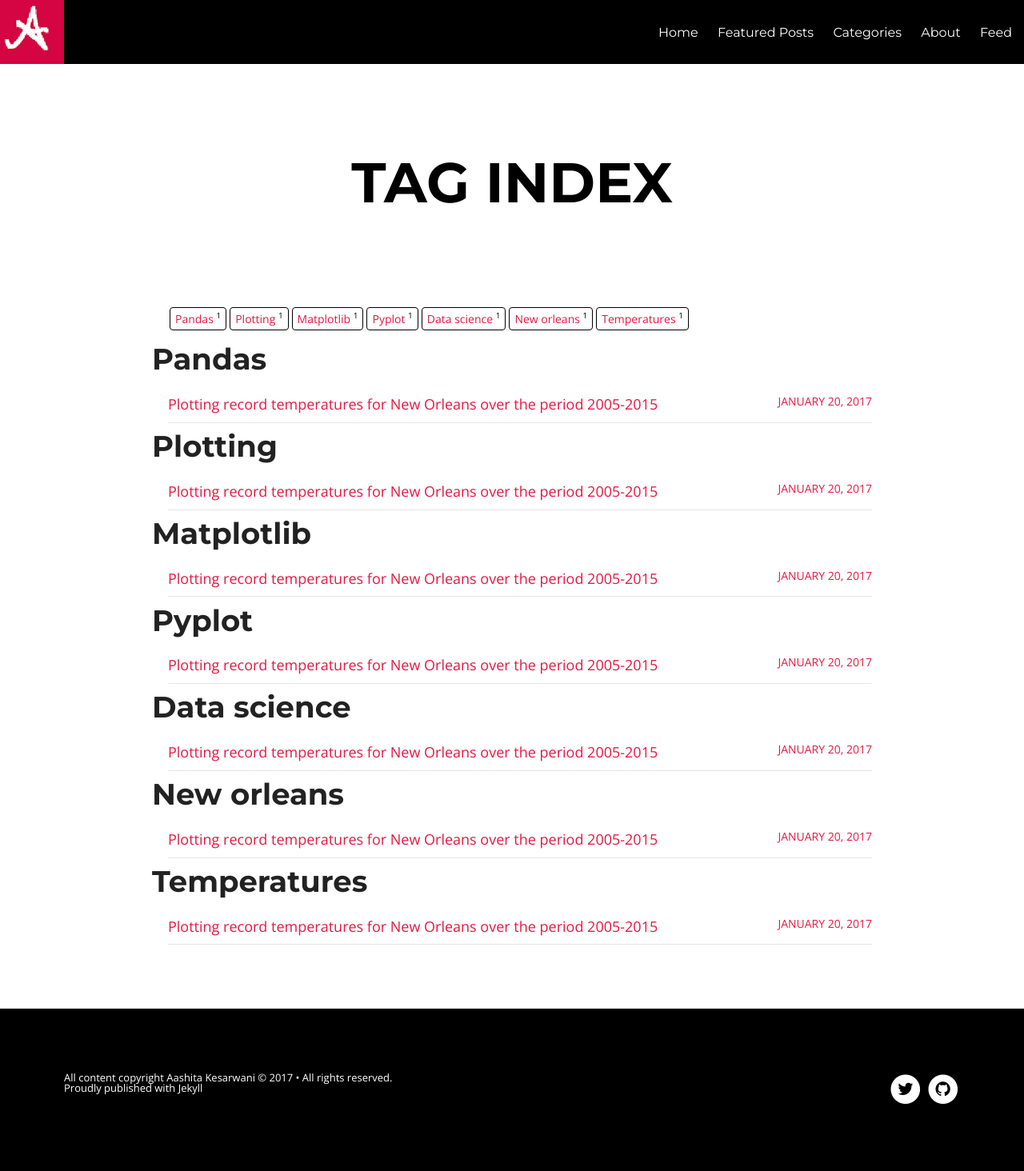
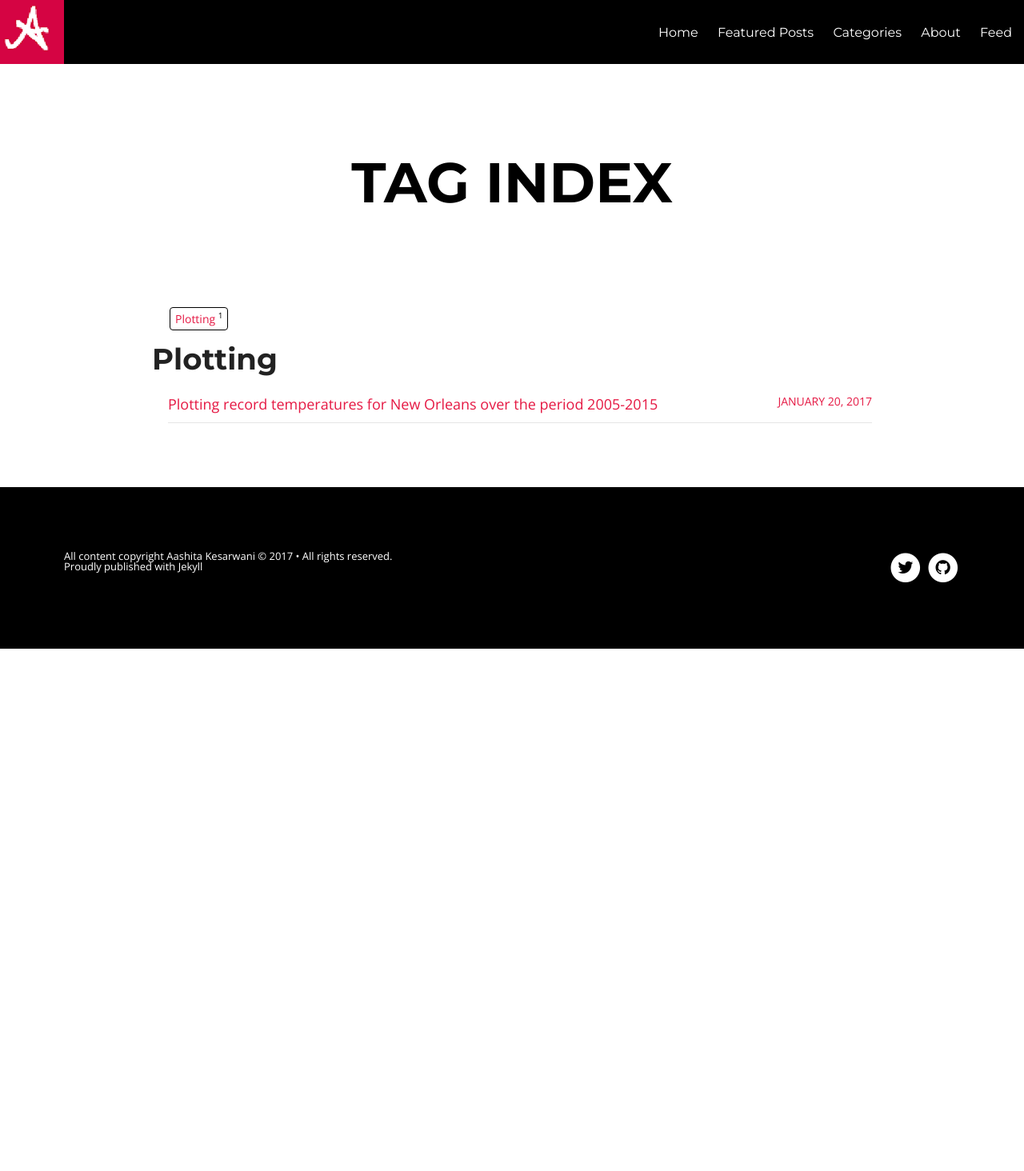
Before and after one commit to AashitaK/AashitaK.github.io, a Jekyll site: the page built from tags.html, in a window 1280 px wide. Shown: the whole page at 80% size. Built offline with Jekyll 4.4.1, drawn with Linux system fonts in a browser that asks for light colours; nearby versions of some CDN libraries; after the commit the page ends 900 px from its top, so only the background shows below that.

Commit message:
Update 2017-01-20-Plotting-Record-Temperatures.html

```diff
--- a/_posts/2017-01-20-Plotting-Record-Temperatures.html
+++ b/_posts/2017-01-20-Plotting-Record-Temperatures.html
@@ -4,12 +4,13 @@ title: Plotting record temperatures for New Orleans over the period 2005-2015
 description: "Plotting record temperatures for New Orleans over the period 2005-2015 using pandas and matplotlib."
 modified: 2017-04-21
 category: articles
-tags: [pandas, plotting, matplotlib, pyplot, data science, new orleans, temperatures]
+tags: [plotting]
 imagefeature: cover6.jpg
 comments: true
 share: true
 ---
 # Plotting temperatures using `matplotlib`
+
 In the notebook, the highest and lowest temperatures for New Orleans is extracted for each day of the year over the
 period 2005-2014 using `pandas`.
 These highs and lows are plotted as line graphs using `matplotlib` and
```
